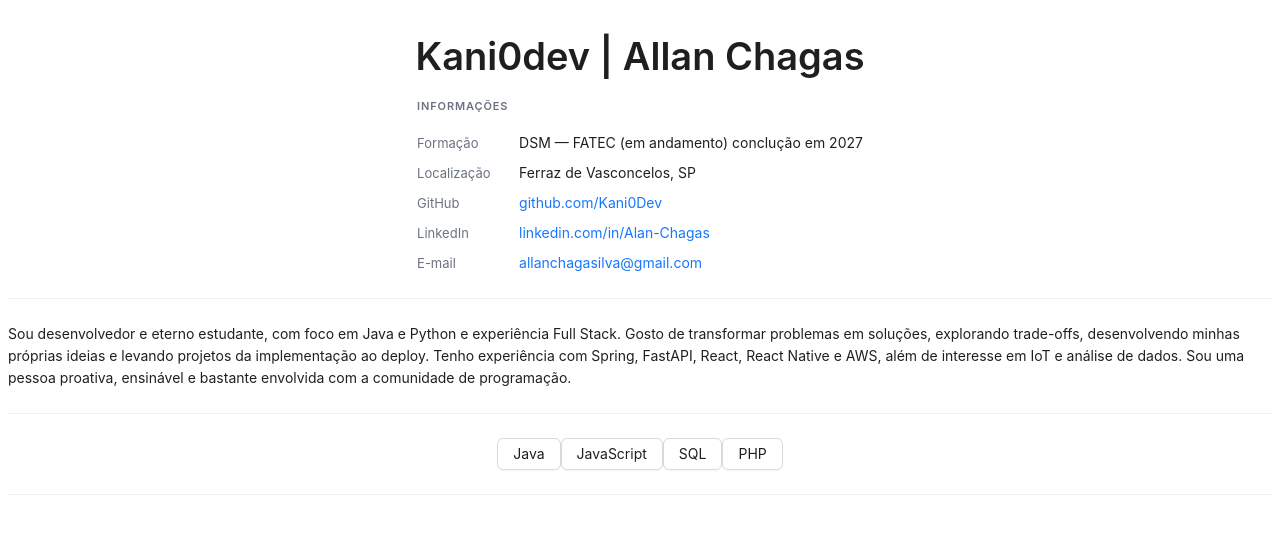
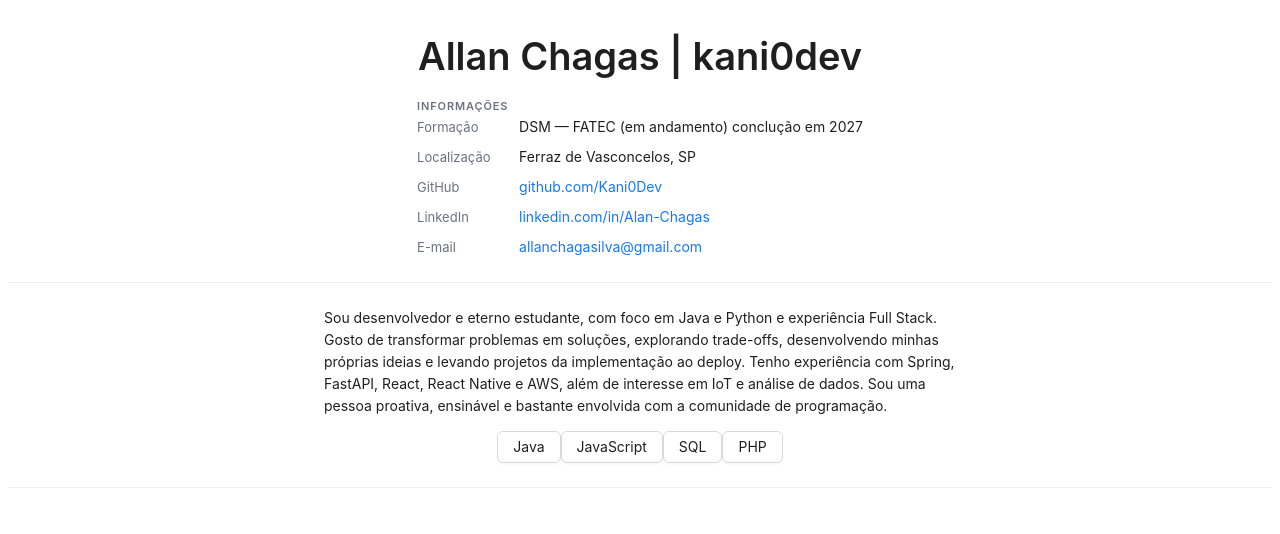
Before and after one commit to kani0dev/Meu-Portifolio, a React (Vite) app: page / in a window 1280 px wide. Shown: the top 534 px of the page. Built offline with nearby package versions, Linux system fonts and the light colour scheme.

Commit message:
chore - better flex componezation

```diff
--- a/src/App.jsx
+++ b/src/App.jsx
@@ -19,11 +19,10 @@ function App() {
     >
         <Aboutme/>
 
-        <Divider size='1'/>
 
-      <Space size="middle" wrap>
-        <LanguagesBTNS onLangClick={setSelectedLang} />
-      </Space>
+        <Space size="middle" wrap>
+          <LanguagesBTNS onLangClick={setSelectedLang} />
+        </Space>
 
         {selectedLang && (<CriarLanguagesModal
         lang={selectedLang}
@@ -31,7 +30,6 @@ function App() {
         />)}
 
       <Divider size='2'/>
-
     </Flex>
   );
 };
--- a/src/assets/componets/Aboutme/Aboutme.jsx
+++ b/src/assets/componets/Aboutme/Aboutme.jsx
@@ -1,6 +1,6 @@
 
 import React from 'react';
-import { Typography, Divider, Space, Card } from 'antd';
+import { Typography, Divider, Space, Card, Flex } from 'antd';
 import {
   RocketOutlined,
   CodeOutlined,
@@ -14,15 +14,24 @@ const { Title, Paragraph, Text } = Typography;
 
 const Aboutme = () => {
   return (
-  <>
-      <Title level={1} style={{ marginbottom: 0 }}>
-        Kani0dev <text type="secondary" style={{ fontsize: '18px', fontweight: 'normal' }}>| Allan Chagas</text>
-      </Title>
-      <InfoSection/>
-      <Divider/>
-      <Resume/>
-
-  </>
+  <Space>
+    <Flex
+    align='center'
+    vertical
+    >
+        <Title
+        level={1}
+        style={{ marginbottom: 0 }}
+        >
+        Allan Chagas | kani0dev
+        </Title>
+        <InfoSection/>
+        <Divider
+          size='large'
+        />
+        <Resume/>
+    </Flex>
+  </Space>
   );
 };
 
--- a/src/assets/componets/Aboutme/InfoSection.jsx
+++ b/src/assets/componets/Aboutme/InfoSection.jsx
@@ -1,4 +1,4 @@
-import { Typography, Badge } from 'antd';
+import { Typography, Badge, Flex, Space, Divider } from 'antd';
 
 const { Text, Link } = Typography;
 
@@ -12,7 +12,11 @@ const infos = [
 
 export default function InfoSection() {
   return (
-    <div style={{ display: 'flex', flexDirection: 'column', gap: 16 }}>
+    <Flex
+    justify='space-evenly'
+    vertical
+    >
+      <Space/>
 
       {/* Título */}
       <Text
@@ -44,6 +48,7 @@ export default function InfoSection() {
           </div>
         ))}
       </div>
-    </div>
+      <Space/>
+    </Flex>
   );
 }
--- a/src/assets/componets/Aboutme/Resume.jsx
+++ b/src/assets/componets/Aboutme/Resume.jsx
@@ -1,21 +1,27 @@
-import { Typography } from "antd";
+import { Flex, Space, Typography } from "antd";
 
 const { Title, Paragraph, Text } = Typography;
 
 const Resume = () =>{
     return(
-    <>
+    <Flex
+    justify="center"
+    align="center"
+    style={{width:'50%'}}
+    >
         <Typography>
+            <Paragraph
+
+            >
                 Sou desenvolvedor e eterno estudante, com foco em Java e Python e
                 experiência Full Stack.
                 Gosto de transformar problemas em soluções, explorando trade-offs,
                 desenvolvendo minhas próprias ideias e levando projetos da implementação ao deploy.
                 Tenho experiência com Spring, FastAPI, React, React Native e AWS, além de interesse em IoT e análise de dados.
                 Sou uma pessoa proativa, ensinável e bastante envolvida com a comunidade de programação.
+            </Paragraph>
         </Typography>
-
-
-    </>
+        </Flex>
     )
 }
 export default Resume;
```
Lines whose indentation alone changed are shown as unchanged.
